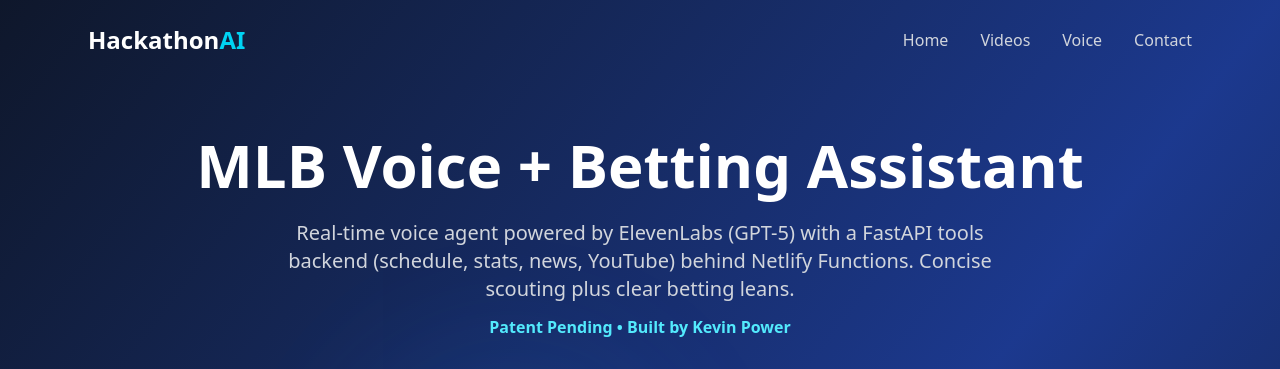
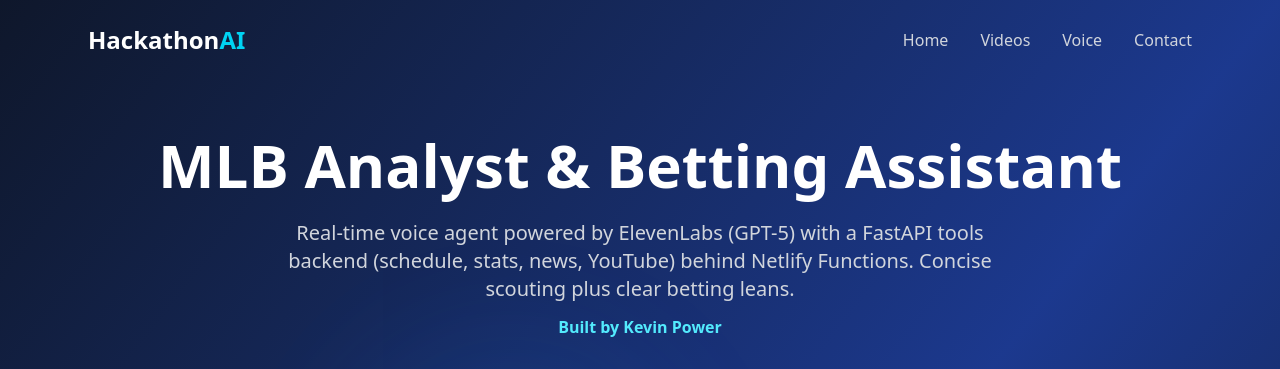
Before and after one commit to kpower7/demo_website_v2, a Next.js app: page / in a window 1280 px wide. Shown: the top 369 px of the page. Built offline with nearby package versions, Linux system fonts and the light colour scheme.

Commit message:
Final Updates

```diff
--- a/src/app/layout.tsx
+++ b/src/app/layout.tsx
@@ -6,9 +6,9 @@
 const geistMono = Geist_Mono({ variable: "--font-geist-mono", subsets: ["latin"] });
 
 export const metadata: Metadata = {
-  title: "AI Hackathon Template | Agentic Demo",
+  title: "MLB Analyst & Betting Assistant",
   description:
-    "Hackathon-ready template: modern Next.js + Tailwind site with live LLM demo and Python FastAPI backend scaffold.",
+    "Real-time MLB voice agent with FastAPI backend for schedule, stats, news, and YouTube analysis. Clear betting leans and scouting insights.",
   metadataBase: new URL("https://example.com"),
   robots: { index: true, follow: true },
 };
--- a/src/app/page.tsx
+++ b/src/app/page.tsx
@@ -55,12 +55,12 @@
       {/* Hero */}
       <header className="relative z-10 container pt-12 pb-10 text-center">
         <h1 className="text-5xl md:text-6xl font-extrabold text-white leading-tight">
-          MLB Voice + Betting Assistant
+          MLB Analyst & Betting Assistant
         </h1>
         <p className="mt-4 text-xl text-gray-300 max-w-3xl mx-auto">
           Real-time voice agent powered by ElevenLabs (GPT-5) with a FastAPI tools backend (schedule, stats, news, YouTube) behind Netlify Functions. Concise scouting plus clear betting leans.
         </p>
-        <p className="mt-3 text-cyan-300 font-semibold">Patent Pending • Built by Kevin Power</p>
+        <p className="mt-3 text-cyan-300 font-semibold">Built by Kevin Power</p>
         <div className="mt-8 flex flex-col sm:flex-row gap-4 justify-center">
           <Link href="/voice" className="px-8 py-4 rounded-full bg-gradient-to-r from-blue-500 to-cyan-500 text-white font-semibold hover:from-blue-600 hover:to-cyan-600 transition-all">Try Voice Demo</Link>
           <a href="#videos" className="px-8 py-4 rounded-full border-2 border-cyan-400 text-cyan-400 font-semibold hover:bg-cyan-400 hover:text-white transition-all">Watch Videos</a>
@@ -76,7 +76,7 @@
             <div className="aspect-video rounded-xl overflow-hidden">
               <iframe
                 className="w-full h-full"
-                src="https://www.youtube.com/embed/IkbkEtOOC1Y"
+                src="https://www.youtube.com/embed/H-z0v4WMSco"
                 title="Demo Video"
                 frameBorder={0}
                 allow="accelerometer; autoplay; clipboard-write; encrypted-media; gyroscope; picture-in-picture; web-share"
--- a/src/app/voice/page.tsx
+++ b/src/app/voice/page.tsx
@@ -204,7 +204,7 @@
       {/* Hero */}
       <header className="relative z-10 container pt-12 pb-10 text-center">
         <h1 className="text-5xl md:text-6xl font-extrabold text-white leading-tight">
-          Voice Coach (Real-time)
+          Betting Analyst (Real-Time)
         </h1>
         <p className="mt-4 text-xl text-gray-300 max-w-3xl mx-auto">
           Use the floating voice widget to talk to the agent in real-time.
```
Also changed, not shown: 1 other file (tests, documents, lock files or other folders).
